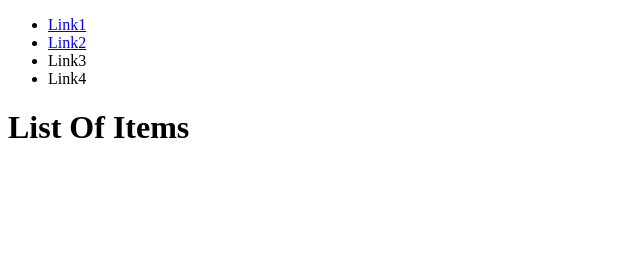
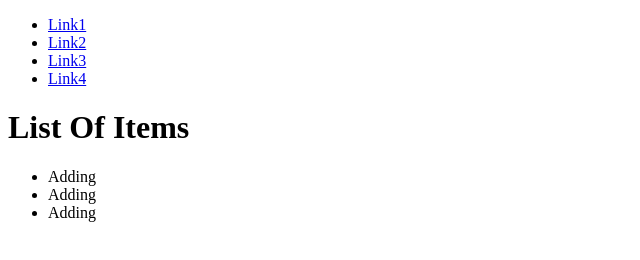
Before and after one commit to Perdomo/learnGitHub, a plain HTML site: page index.html in a window 1280 px wide. Shown: the whole page, without its empty margins (0-640 px from the left). Drawn offline with Linux system fonts and the light colour scheme.

Commit message:
Trying to update the new list

```diff
--- a/index.html
+++ b/index.html
@@ -9,11 +9,16 @@
 	<ul>
 		<li><a href="#">Link1</a></li>
 		<li><a href="#">Link2</a></li>
-		<li><a href="#"></a>Link3</li>
-		<li><a href="#"></a>Link4</li>
+		<li><a href="#">Link3</a></li>
+		<li><a href="#">Link4</a></li>
 	</ul>
 </nav>
 	<h1>List Of Items</h1>
+	<ul>
+		<li>Adding</li>
+		<li>Adding</li>
+		<li>Adding</li>
+	</ul>
 
 
 </body>
```
